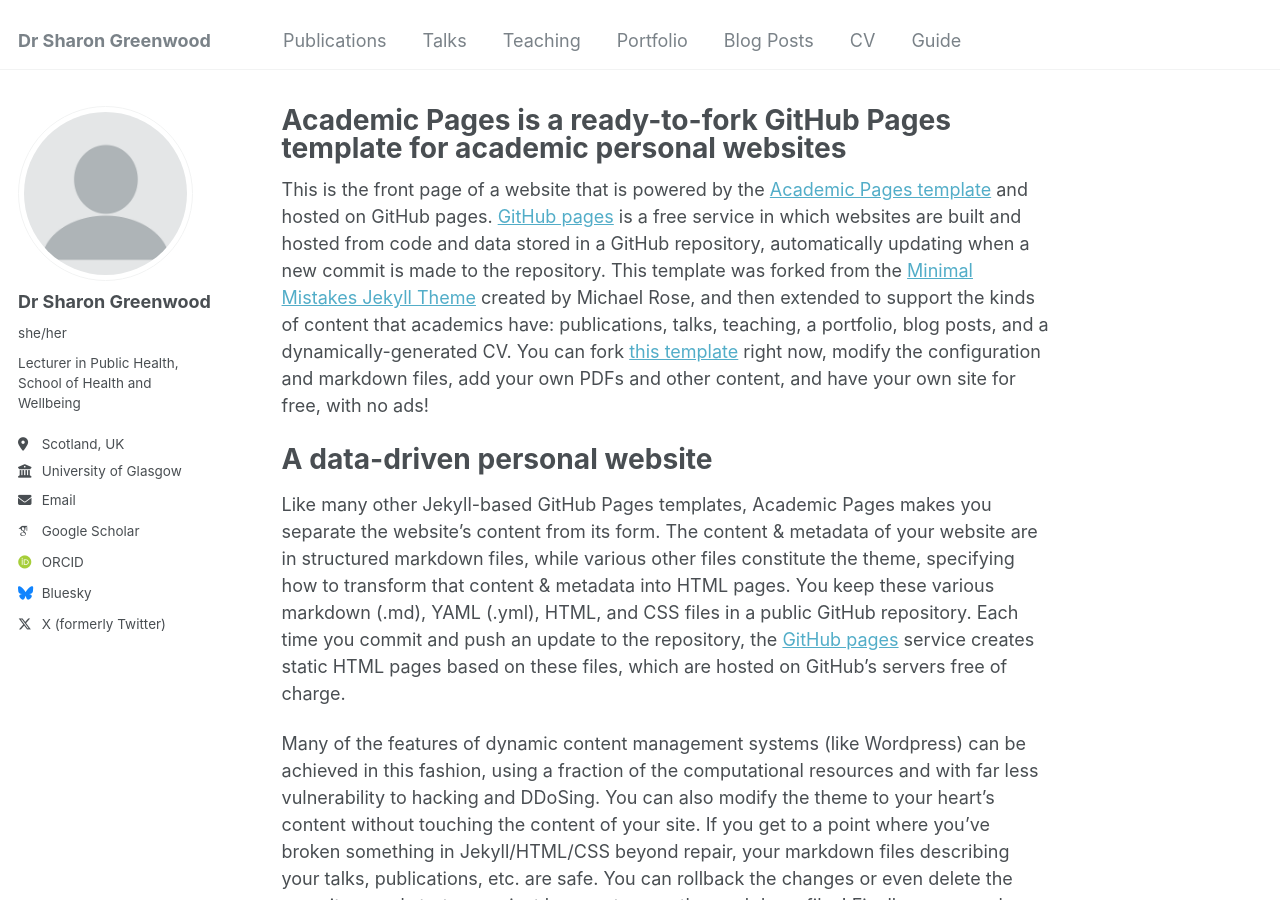
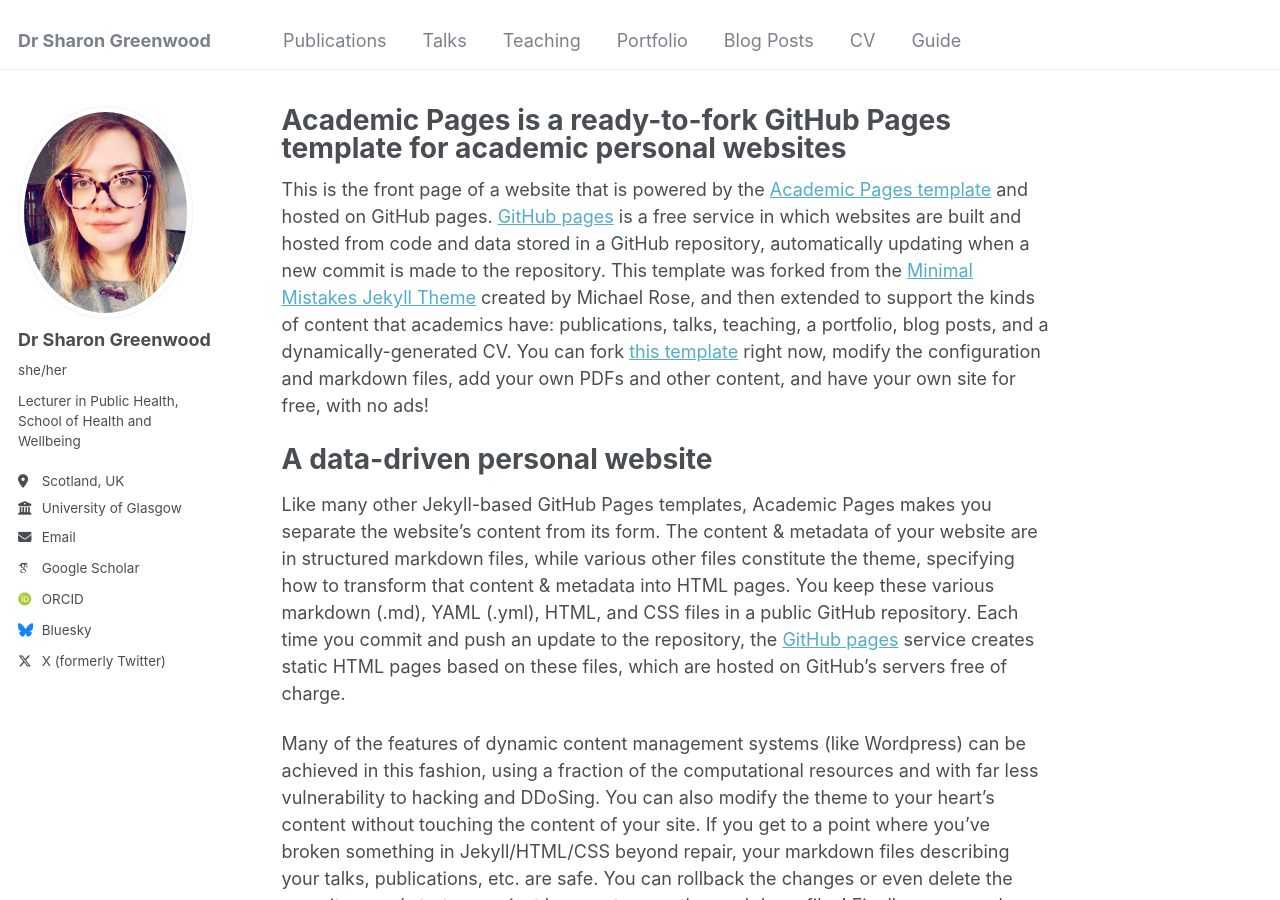
Before and after one commit to sharongreenwood/about, a Jekyll site: the page built from _pages/about.md, in a window 1280 px wide and 900 px high. Built offline with Jekyll 4.4.1, drawn with Linux system fonts in a browser that asks for light colours; some web fonts are replaced.

Commit message:
Update _config.yml

```diff
--- a/_config.yml
+++ b/_config.yml
@@ -21,7 +21,7 @@ repository               : "sharongreenwood.github.io"
 #               Additional customization can be done by editing /_includes/author-profile.html
 author:
   # Biographic information
-  avatar           : "profile.png"
+  avatar           : "me-2021.jpg"
   name             : "Dr Sharon Greenwood"
   pronouns         : "she/her"
   bio              : "Lecturer in Public Health, School of Health and Wellbeing"
```
